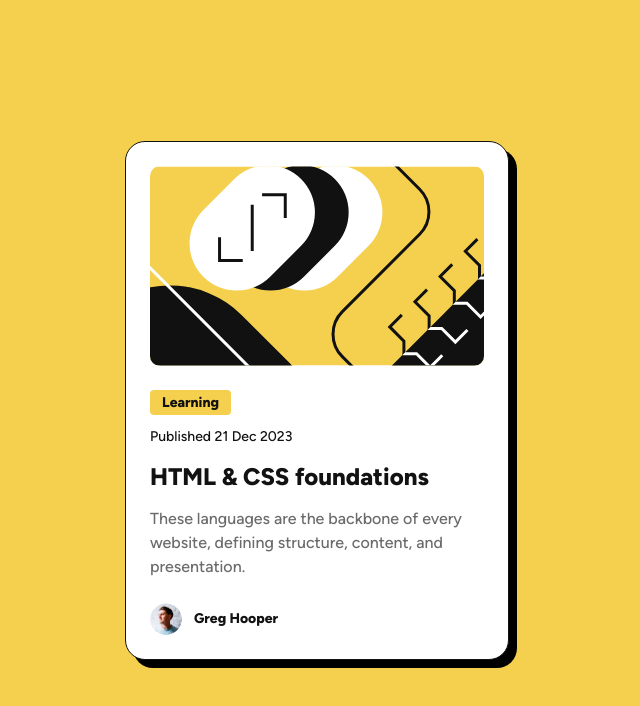
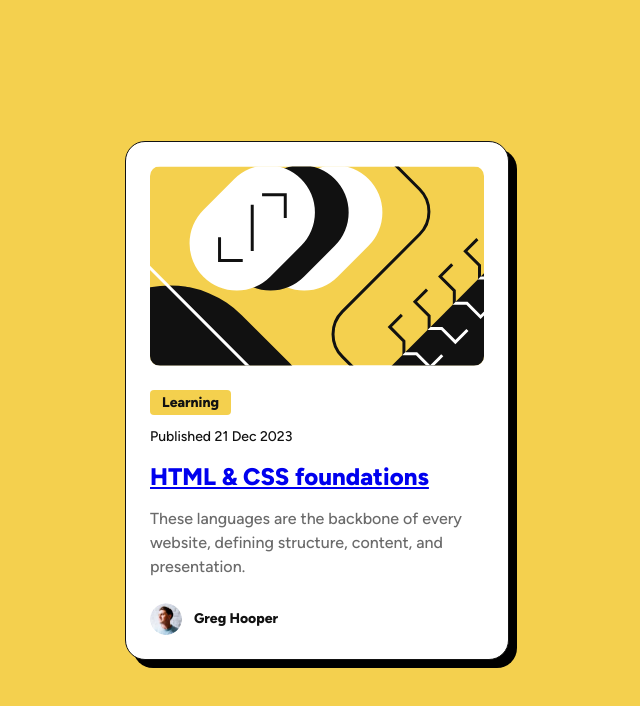
Before and after one commit to ShaunBytes/fem-blog-preview-card, a plain HTML site: page index.html in a window 1280 px wide. Shown: the whole page, without its empty margins (323-963 px from the left). Drawn offline with Linux system fonts and the light colour scheme.

Commit message:
make card title clickable

```diff
--- a/index.html
+++ b/index.html
@@ -21,7 +21,7 @@
         <div class="card__content">
           <span class="card__category">Learning</span>
           <p class="card__date">Published 21 Dec 2023</p>
-          <h1 class="card__title">HTML & CSS foundations</h1>
+          <h1 class="card__title"><a href="#">HTML & CSS foundations</a></h1>
           <p class="card__description">
             These languages are the backbone of every website, defining
             structure, content, and presentation.
```
